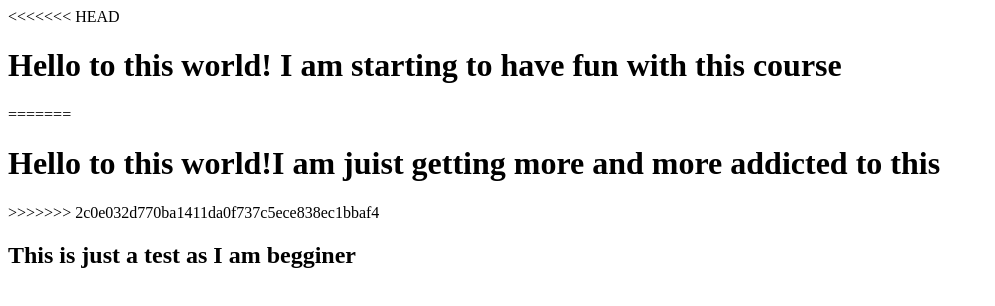
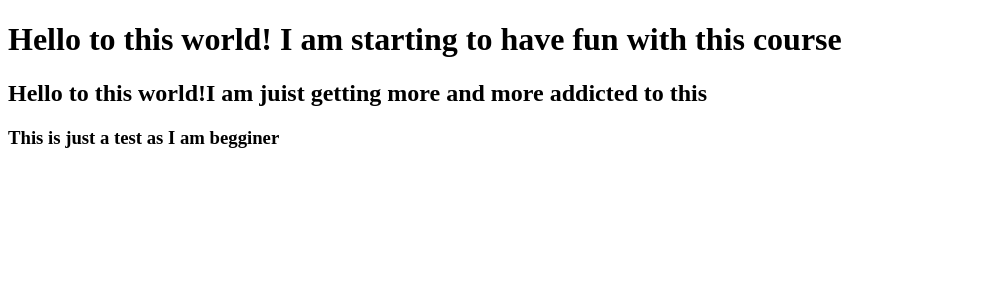
Before and after one commit to Anurag1516/Myhtml, a plain HTML site: page site/index.html in a window 1280 px wide. Shown: the whole page, without its empty margins (0-995 px from the left). Drawn offline with Linux system fonts and the light colour scheme.

Commit message:
ok now done

```diff
--- a/site/index.html
+++ b/site/index.html
@@ -7,12 +7,9 @@
     <title>HELLO MONEY!</title>
 </head>
 <body>
-<<<<<<< HEAD
     <h1>Hello to this world! I am starting to have fun with this course</h1>
-=======
-    <h1>Hello to this world!I am juist getting more and more addicted to this </h1>
+    <h2>Hello to this world!I am juist getting more and more addicted to this </h2>
 
->>>>>>> 2c0e032d770ba1411da0f737c5ece838ec1bbaf4
-    <h2> This is just a test as I am begginer</h2>
+    <h3> This is just a test as I am begginer</h3>
 </body>
 </html>
```
